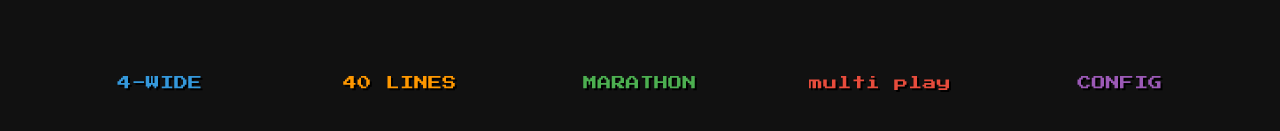
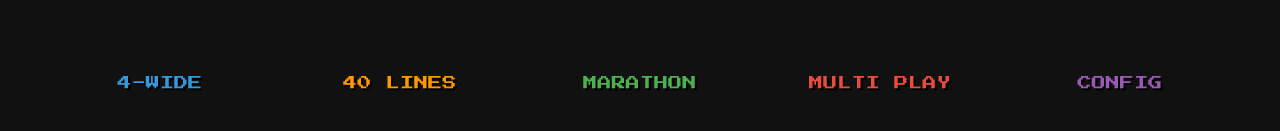
Before and after one commit to ydiksn37/ft_transcendence, a React (Vite) app in the folder apps/frontend/: page /menu in a window 1280 px wide. Shown: the part 503-634 px from the top of the page. Built offline with nearby package versions, Linux system fonts and the light colour scheme.

Commit message:
modify to MULTI PLAY

```diff
--- a/apps/frontend/src/components/UI/PlayUI.tsx
+++ b/apps/frontend/src/components/UI/PlayUI.tsx
@@ -178,7 +178,7 @@ export const TetrisUI: React.FC<TetrisUIProps> = ({
                 <div style={{ width: '240px', textAlign: 'center', color: '#4caf50', fontWeight: 'bold', fontSize: '20px', textShadow: '2px 2px 4px black' }}>MARATHON</div>
                 <div style={{ width: '240px', textAlign: 'center', color: '#ff9800', fontWeight: 'bold', fontSize: '20px', textShadow: '2px 2px 4px black' }}>40 LINES</div>
                 <div style={{ width: '240px', textAlign: 'center', color: '#3498db', fontWeight: 'bold', fontSize: '20px', textShadow: '2px 2px 4px black' }}>4-WIDE</div>
-                <div style={{ width: '240px', textAlign: 'center', color: '#e74c3c', fontWeight: 'bold', fontSize: '20px', textShadow: '2px 2px 4px black' }}>multi play</div>
+                <div style={{ width: '240px', textAlign: 'center', color: '#e74c3c', fontWeight: 'bold', fontSize: '20px', textShadow: '2px 2px 4px black' }}>MULTI PLAY</div>
               </div>
             </>
           )}
--- a/apps/frontend/src/pages/LobbyPage.tsx
+++ b/apps/frontend/src/pages/LobbyPage.tsx
@@ -95,7 +95,7 @@ export default function LobbyPage() {
       case 'MARATHON': return 'MARATHON';
       case '40_LINES': return '40 LINES';
       case '4_WIDE': return '4-WIDE';
-      case 'ONLINE_1V1': return 'multi play';
+      case 'ONLINE_1V1': return 'MULTI PLAY';
       case 'MULTI_PLAY': return 'MULTI PLAY';
       case 'CONFIG': return 'CONFIG';
       default: return 'UNKNOWN MODE';
--- a/apps/frontend/src/pages/MenuPage.tsx
+++ b/apps/frontend/src/pages/MenuPage.tsx
@@ -106,7 +106,7 @@ const MenuPage = () => {
     if (lockedX < 8) mode = '4_WIDE';
     else if (lockedX >= 8 && lockedX < 16) mode = '40_LINES';
     else if (lockedX >= 16 && lockedX < 24) mode = 'MARATHON';
-    else if (lockedX >= 24 && lockedX < 32) mode = 'ONLINE_1V1';
+    else if (lockedX >= 24 && lockedX < 32) mode = 'MULTI_PLAY';
     else if (lockedX >= 32) mode = 'CONFIG';
 
     setTransitionMode(mode);
@@ -229,7 +229,7 @@ const MenuPage = () => {
 
   const handleMouseSelect = (colIndex: number) => {
     if (transitionMode) return;
-    const modes = ['4_WIDE', '40_LINES', 'MARATHON', 'ONLINE_1V1', 'CONFIG'];
+    const modes = ['4_WIDE', '40_LINES', 'MARATHON', 'MULTI_PLAY', 'CONFIG'];
     const selectedMode = modes[colIndex];
     setTransitionMode(selectedMode);
     setTimeout(() => {
@@ -344,7 +344,7 @@ const MenuPage = () => {
         </div>
 
         <div style={{ position: 'absolute', bottom: 0, left: 0, width: '1230px', height: '250px', display: 'flex', pointerEvents: 'none', zIndex: 15 }}>
-          {['4_WIDE', '40_LINES', 'MARATHON', 'ONLINE_1V1', 'CONFIG'].map((mode, index) => (
+          {['4_WIDE', '40_LINES', 'MARATHON', 'MULTI_PLAY', 'CONFIG'].map((mode, index) => (
             <div
               key={mode}
               onClick={() => handleMouseSelect(index)}
@@ -372,7 +372,7 @@ const MenuPage = () => {
           <div style={{ width: '240px', textAlign: 'center', color: '#3498db', fontSize: '14px', textShadow: '2px 2px 0px #000' }}>4-WIDE</div>
           <div style={{ width: '240px', textAlign: 'center', color: '#ff9800', fontSize: '14px', textShadow: '2px 2px 0px #000' }}>40 LINES</div>
           <div style={{ width: '240px', textAlign: 'center', color: '#4caf50', fontSize: '14px', textShadow: '2px 2px 0px #000' }}>MARATHON</div>
-          <div style={{ width: '240px', textAlign: 'center', color: '#e74c3c', fontSize: '14px', textShadow: '2px 2px 0px #000' }}>multi play</div>
+          <div style={{ width: '240px', textAlign: 'center', color: '#e74c3c', fontSize: '14px', textShadow: '2px 2px 0px #000' }}>MULTI PLAY</div>
           <div style={{ width: '240px', textAlign: 'center', color: '#9b59b6', fontSize: '14px', textShadow: '2px 2px 0px #000' }}>CONFIG</div>
         </div>
 
```
